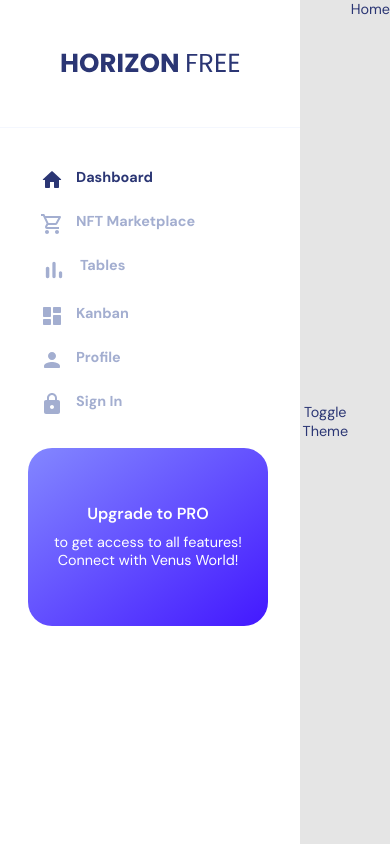
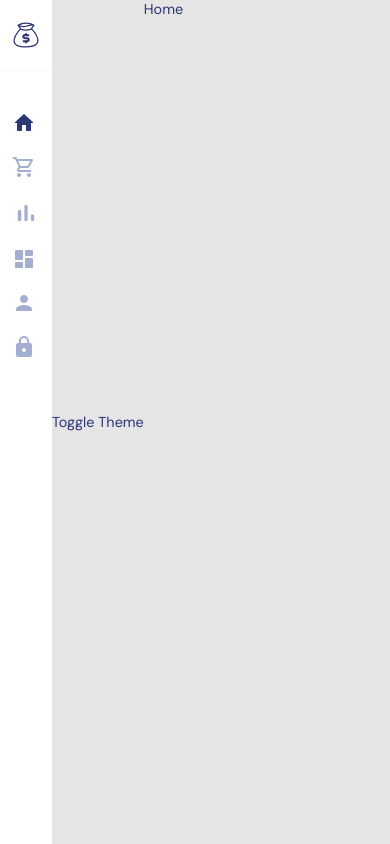
Before and after one commit to mohbadreldeen/horizon-ui, a Next.js app: page / in a window 390 px wide. Built offline with nearby package versions, Linux system fonts and the light colour scheme.

Commit message:
make sidebar responsive

```diff
--- a/components/Logo.tsx
+++ b/components/Logo.tsx
@@ -1,9 +1,10 @@
 import Image from 'next/image'
-
+import LogoIcon from '@/public/icons/LogoIcon.svg'
 export default function Example() {
     return (
-        <div className="flex align-middle justify-center pt-[3.5em] pb-[3.5em]">
-            <Image src="/Logo.svg" alt="Logo" width={181} height={26} />
+        <div className="flex align-middle justify-center pt-[3.5em] pb-[3.5em] max-xl:pt-5 max-xl:pb-5">
+            <Image src="/icons/LogoIcon.svg" alt="Logo" width={30} height={26} />
+            <Image className="max-xl:hidden ml-2 max-xl:ml-0" src="/Logo.svg" alt="Logo" width={181} height={26} />
         </div>
     )
 }
--- a/components/Sidebar.tsx
+++ b/components/Sidebar.tsx
@@ -1,16 +1,17 @@
 import React from 'react'
 import Logo from './Logo'
+
 import Sperator from './Sperator'
 import SidebarNav from './SidebarNav'
 
 const Sidebar = () => {
     return (
-        <aside className=" bg-colorBgSecondary flex flex-col flex-shrink-0 basis-[300px]">
+        <aside className=" bg-colorBgSecondary flex flex-col   max-w-[300px]">
             <Logo />
             <Sperator />
             <SidebarNav />
 
-            <div className="w-[80%] py-14 px-5 self-end  rounded-3xl m-8 bg-gradient-to-tl text-center text-white">
+            <div className="max-xl:hidden w-[80%] py-14 px-5 self-end  rounded-3xl m-8 bg-gradient-to-tl text-center text-white">
                 <h3>Upgrade to PRO</h3>
                 <p>to get access to all features! Connect with Venus World!</p>
             </div>
--- a/components/SidebarNav.tsx
+++ b/components/SidebarNav.tsx
@@ -6,7 +6,7 @@ import { links } from './AppLinks'
 import { usePathname } from 'next/navigation'
 
 const SidebarNav = () => {
-    const linkClasses = 'flex font-bold gap-3 font-size-16 pl-10'
+    const linkClasses = 'flex font-bold gap-3 font-size-16 pl-10 max-xl:pl-3 max-xl:pr-3'
     const linkClassesNormal = `${linkClasses} text-textSecondary`
     const linkClassesActive = `${linkClasses} text-textPrimary`
 
@@ -23,7 +23,7 @@ const SidebarNav = () => {
                 return (
                     <Link href={item.route} key={index} className={isActive ? linkClassesActive : linkClassesNormal}>
                         <Icon className={isActive ? iconClassesActive : iconClasses} />
-                        {item.name}
+                        <label className="max-xl:hidden">{item.name}</label>
                     </Link>
                 )
             })}
```
Also changed, not shown: public/icons/LogoIcon.svg (added).
